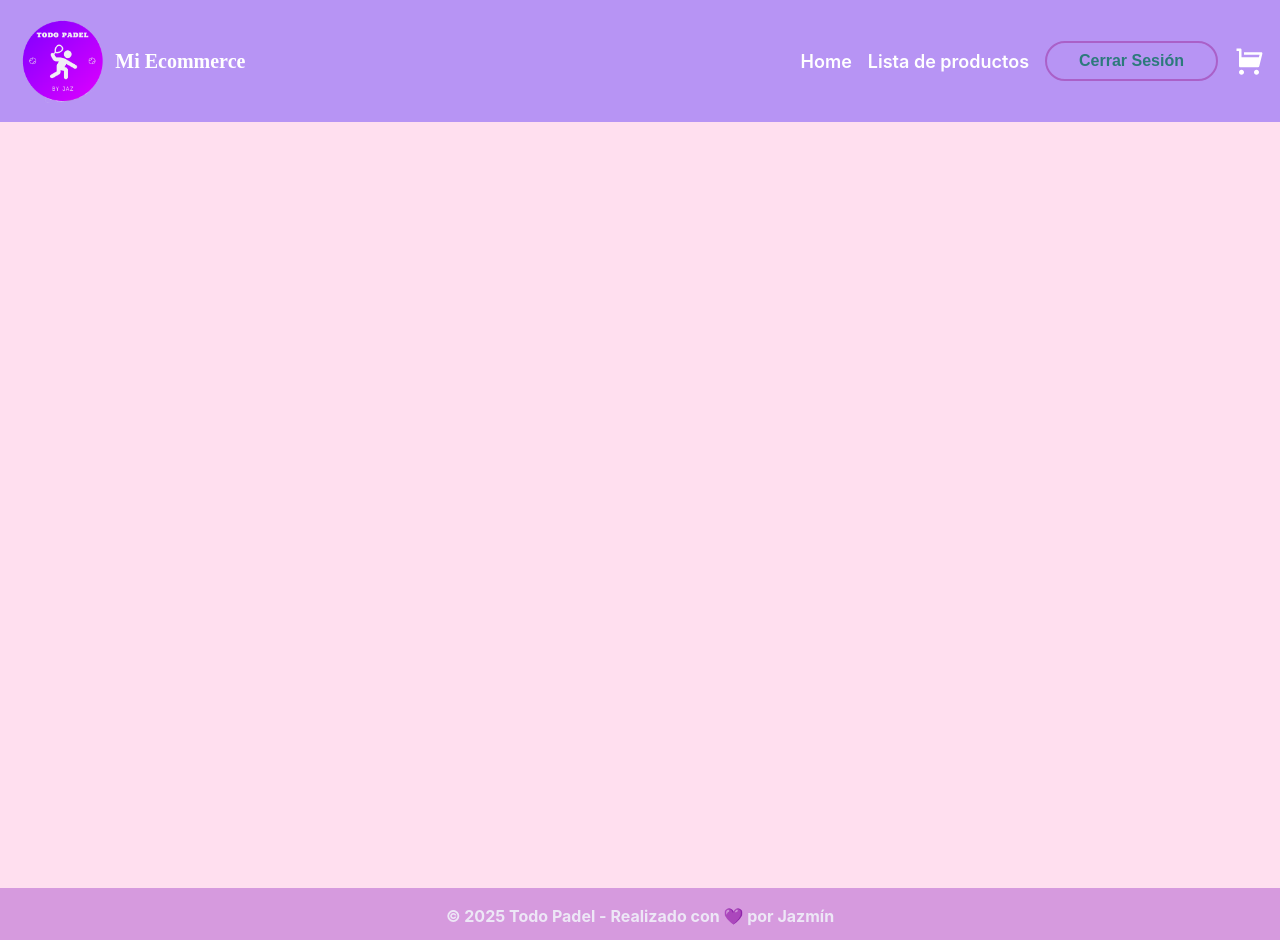
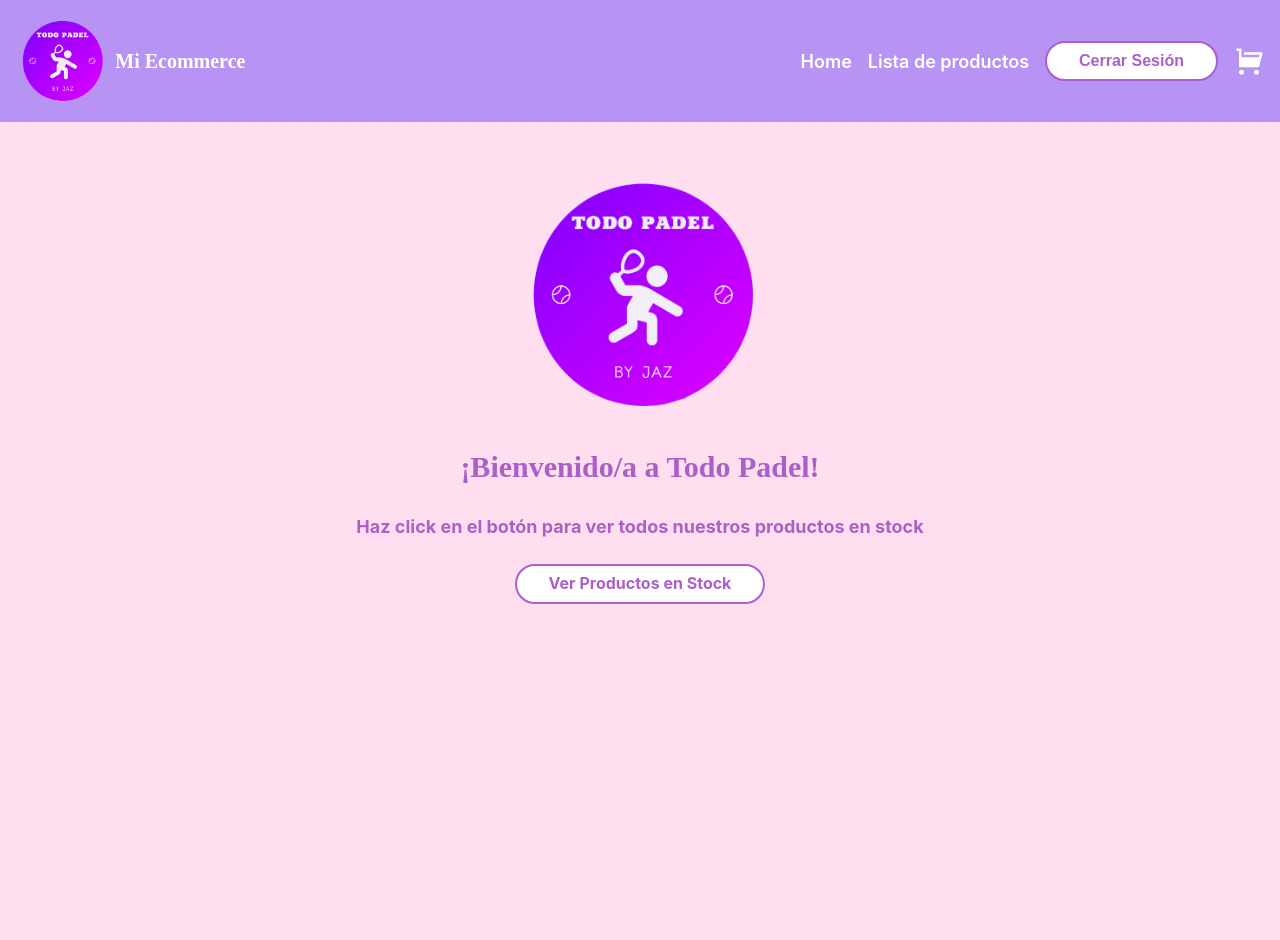
Before and after one commit to JazminAime/final-project-ecommerce, a React (Vite) app: page / in a window 1280 px wide. Shown: the top 940 px of the page. Built offline with nearby package versions, Linux system fonts and the light colour scheme; no server answers; sample sign-in values are in the browser's storage.

Commit message:
cambios en el footer y home terminado

```diff
--- a/src/components/Footer.jsx
+++ b/src/components/Footer.jsx
@@ -19,17 +19,17 @@ export default function Footer() {
       p={4}
       textAlign="center"
       color={textColor}>
-      <Text mb={2} fontWeight="bold">
-        © 2025 Todo Padel - Realizado con 💜 por Jazmín
+      <Text mb={2} fontWeight="bold" fontSize="20px" color="#FFDFEF">
+        Realizado con 💜 por Jazmín
       </Text>
-      <Text mb={2} fontWeight="bold">
-        Ecommerce - Todo Padel
+      <Text mb={2} fontWeight="bold" fontSize="20px" color="#FFDFEF">
+        © 2025 Todo Padel
       </Text>
       <HStack justify="center" spacing={4}>
         <IconButton
           fontSize="22px"
           as="a"
-          href="https://www.linkedin.com"
+          href="https://www.linkedin.com/in/jazm%C3%ADn-aim%C3%A9-59869b150/"
           icon={<FaLinkedin />}
           variant="ghost"
           colorScheme="purple"
@@ -38,7 +38,7 @@ export default function Footer() {
         <IconButton
           fontSize="22px"
           as="a"
-          href="https://www.instagram.com"
+          href="https://www.instagram.com/jazfalcon_/"
           icon={<FaInstagram />}
           variant="ghost"
           colorScheme="purple"
@@ -47,7 +47,7 @@ export default function Footer() {
         <IconButton
           fontSize="22px"
           as="a"
-          href="https://www.facebook.com"
+          href="https://www.facebook.com/"
           icon={<FaFacebook />}
           variant="ghost"
           colorScheme="purple"
--- a/src/components/Header.jsx
+++ b/src/components/Header.jsx
@@ -51,7 +51,8 @@ const Header = () => {
           {user ? (
             <>
               <Button
-                colorScheme="teal"
+                backgroundColor="white"
+                color="#AA60C8"
                 variant="outline"
                 onClick={logout}
                 _hover={{ bg: "#AA60C8", color: "white" }}
--- a/src/pages/Home.jsx
+++ b/src/pages/Home.jsx
@@ -1,7 +1,44 @@
-import { VStack } from "@chakra-ui/react";
+import { Box, Button, Text, Image, Center, VStack } from "@chakra-ui/react";
+import { Link as RouterLink } from "react-router-dom";
+import logo from "../assets/logo.png"; // Asegúrate de tener el logo en la carpeta correcta
 
 const Home = () => {
-  return <VStack>Hola</VStack>;
+  return (
+    <Box minHeight="100vh" p={10} mt={30}>
+      <Center>
+        <VStack spacing={6} textAlign="center">
+          <Image src={logo} alt="Todo Padel" boxSize="250px" />
+
+          <Text
+            fontSize="3xl"
+            fontWeight="bold"
+            color="#AA60C8"
+            fontFamily="serif">
+            ¡Bienvenido/a a Todo Padel!
+          </Text>
+
+          <Text fontSize="lg" color="#AA60C8">
+            Haz click en el botón para ver todos nuestros productos en stock
+          </Text>
+
+          <Button
+            as={RouterLink}
+            to="/products"
+            bg="white"
+            color="#AA60C8"
+            fontWeight="bold"
+            _hover={{ bg: "#AA60C8", color: "white" }}
+            _active={{ bg: "#AA60C8", color: "white" }}
+            borderRadius="30px"
+            px="8"
+            py="3"
+            border="2px solid #AA60C8">
+            Ver Productos en Stock
+          </Button>
+        </VStack>
+      </Center>
+    </Box>
+  );
 };
 
 export default Home;
```
